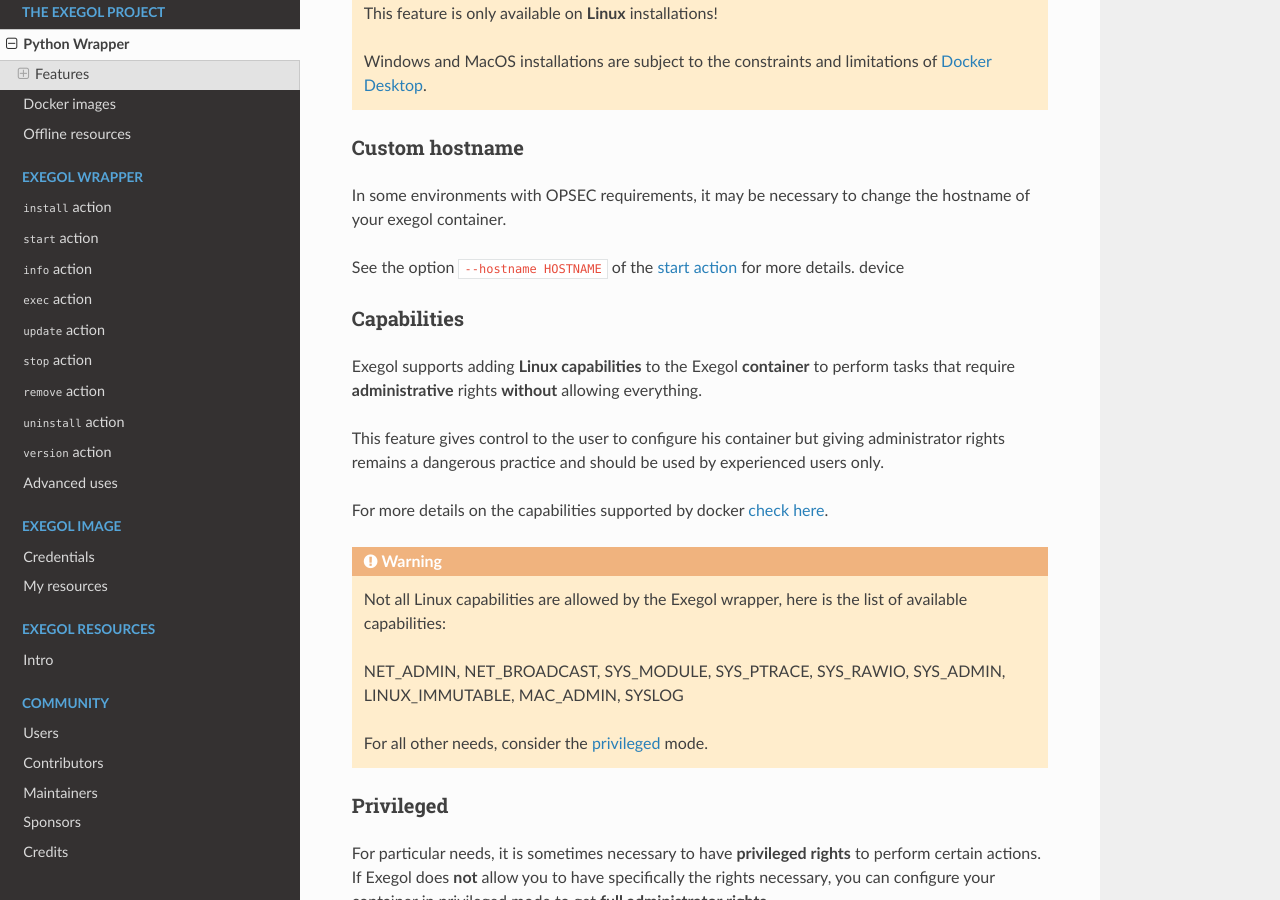
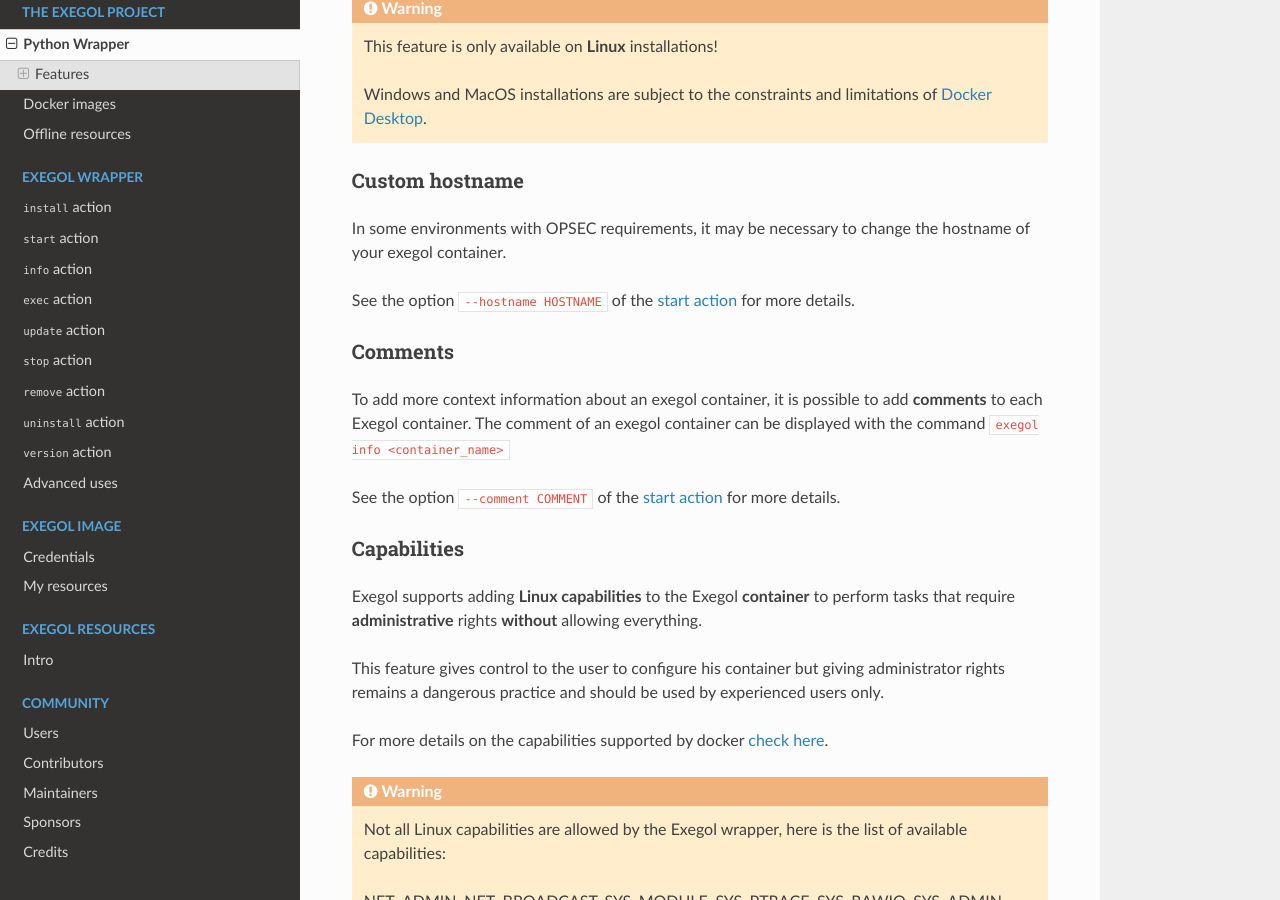
Before and after one commit to ThePorgs/Exegol-docs, a Sphinx documentation site: the page built from source/the-exegol-project/python-wrapper.rst, in a window 1280 px wide and 900 px high, scrolled down 8320 px. Built offline with Sphinx 7.4.7 and the Read the Docs theme 2.0.0, drawn with Linux system fonts in a browser that asks for light colours; some of the changed text lies outside the part shown.

Commit message:
Add comment feature

```diff
--- a/source/the-exegol-project/python-wrapper.rst
+++ b/source/the-exegol-project/python-wrapper.rst
@@ -38,6 +38,7 @@
 :ref:`Env. variables<feature_env>`                  Support for environment variable configuration
 :ref:`Device sharing<feature_device_sharing>`       Support for hardware sharing
 :ref:`Custom hostname<feature_hostname>`            Support for customizing a specific container hostname
+:ref:`Comments <feature_comment>`                    User can add any text comments to the container
 :ref:`Capabilities<feature_capabilities>`           Support for adding specific capabilities
 :ref:`Privileged<feature_privileged>`               Support of the privileged mode
 :ref:`Multi-architecture<feature_multi_arch>`       Support for AMD64 and ARM64 architectures
@@ -318,7 +319,16 @@
 In some environments with OPSEC requirements, it may be necessary to change the hostname of your exegol container.
 
 See the option ``--hostname HOSTNAME`` of the :ref:`start action <start_options>` for more details.
-device
+
+.. _feature_comment:
+
+Comments
+--------
+
+To add more context information about an exegol container, it is possible to add **comments** to each Exegol container.
+The comment of an exegol container can be displayed with the command ``exegol info <container_name>``
+
+See the option ``--comment COMMENT`` of the :ref:`start action <start_options>` for more details.
 
 .. _feature_capabilities:
 
```
